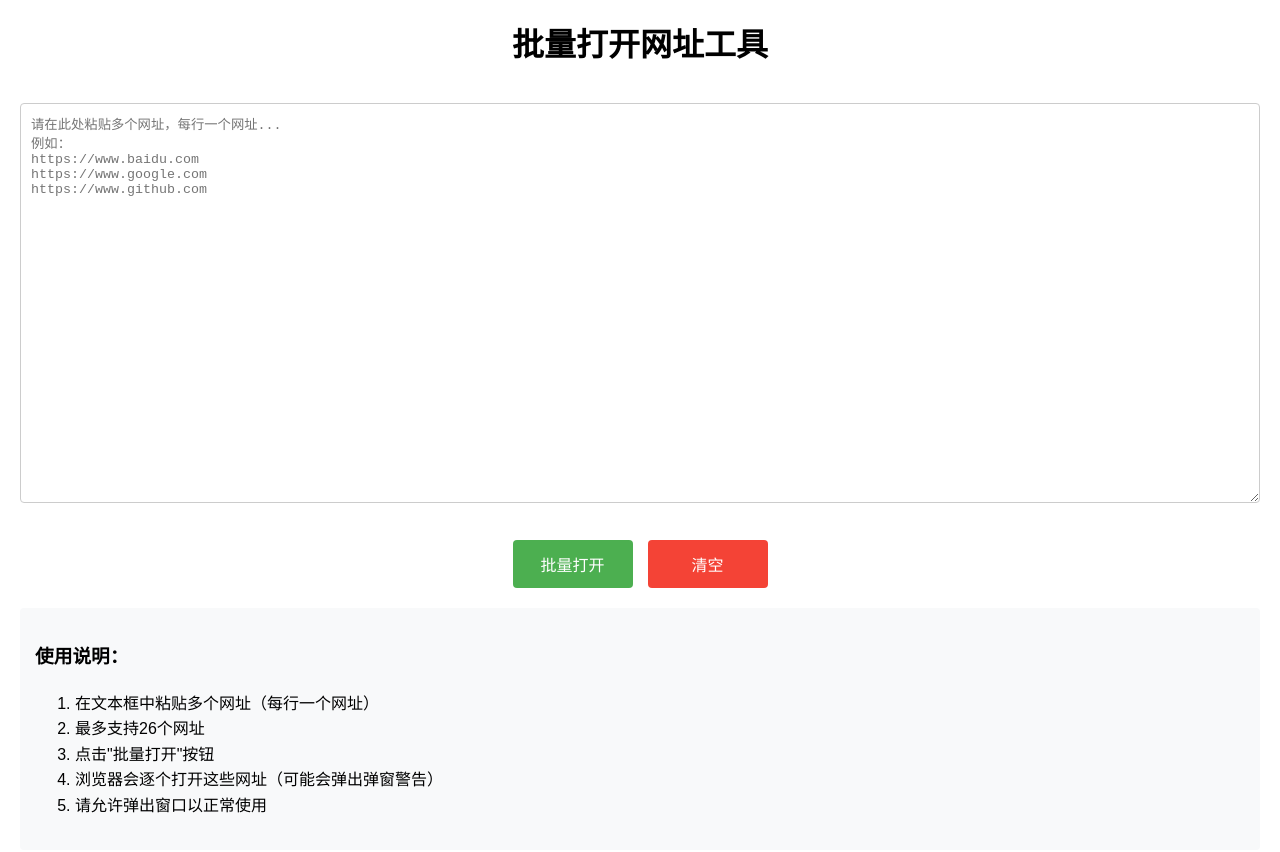
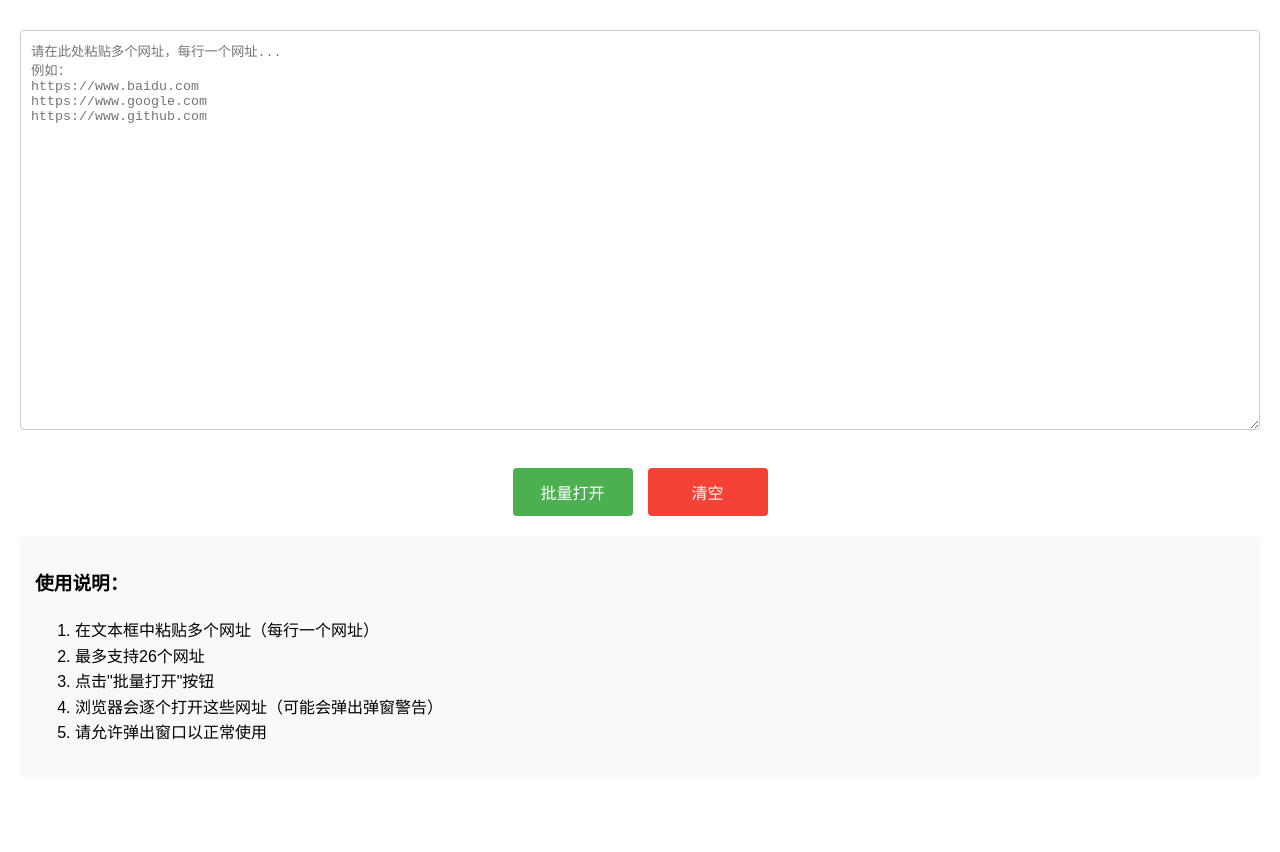
Before and after one commit to FFwin006/plw, a plain HTML site: page index.html in a window 1280 px wide. After the commit the page ends 817 px from the top, so only its background shows below. Drawn offline with Linux system fonts and the light colour scheme.

Commit message:
Update index.html

```diff
--- a/index.html
+++ b/index.html
@@ -51,14 +51,9 @@
             border-radius: 4px;
             margin-bottom: 20px;
         }
-        h1 {
-            text-align: center;
-            margin-top: 0;
-        }
     </style>
 </head>
 <body>
-    <h1>批量打开网址工具</h1>
 
     <textarea id="urls" placeholder="请在此处粘贴多个网址，每行一个网址...
 例如：
```
